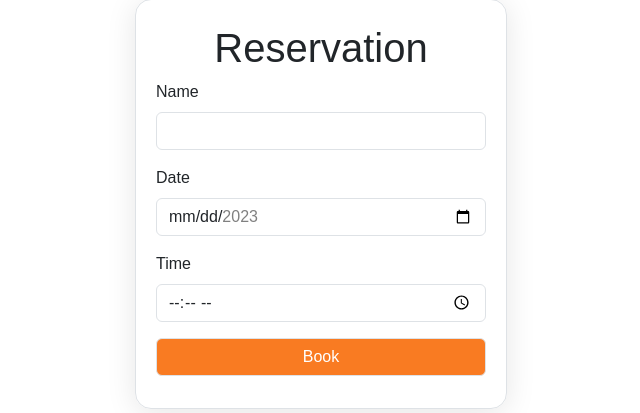
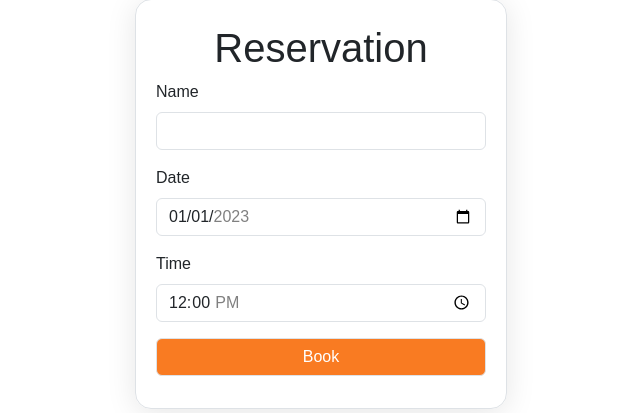
Before and after one commit to lonsoss/PFE_Controle2, a PHP site: page /reservation.php in a window 1280 px wide. Shown: the part 199-612 px from the top of the page, without its empty margins (319-959 px from the left). Run offline with PHP 8.4, Linux system fonts and the light colour scheme; some libraries are stand-ins or nearby versions.

Commit message:
Update Date-Range and Time-Steps

```diff
--- a/reservation.php
+++ b/reservation.php
@@ -61,12 +61,12 @@ include 'db/config.php';
                     <input type="text" name="name" class="form-control" id="exampleInputName" aria-describedby="emailHelp">
                 </div>
                 <div class="mb-3">
-                    <label for="exampleInputDate" class="form-label">Date</label>
-                    <input type="date" min="2023-06-20" max="2023-07-20" name="date" class="form-control" id="exampleInputDate" aria-describedby="emailHelp">
+                    <label for="datenow" class="form-label">Date</label>
+                    <input type="date" min="2023-06-22" max="2023-08-31" value="2023-01-01" name="date" class="form-control" id="datenow" aria-describedby="emailHelp">
                 </div>
                 <div class="mb-3">
                     <label for="exampleInputTime" class="form-label">Time</label>
-                    <input type="time" name="time" class="form-control" id="exampleInputTime">
+                    <input type="time" min="12:00" max="16:00" step="1800" value="12:00" name="time" class="form-control" id="exampleInputTime">
                 </div>
                 <button type="submit" style="background-color:#F97B22;" class="btn btn-primary w-100 mb-2 border border-none">Book</button>
             </form>
```
